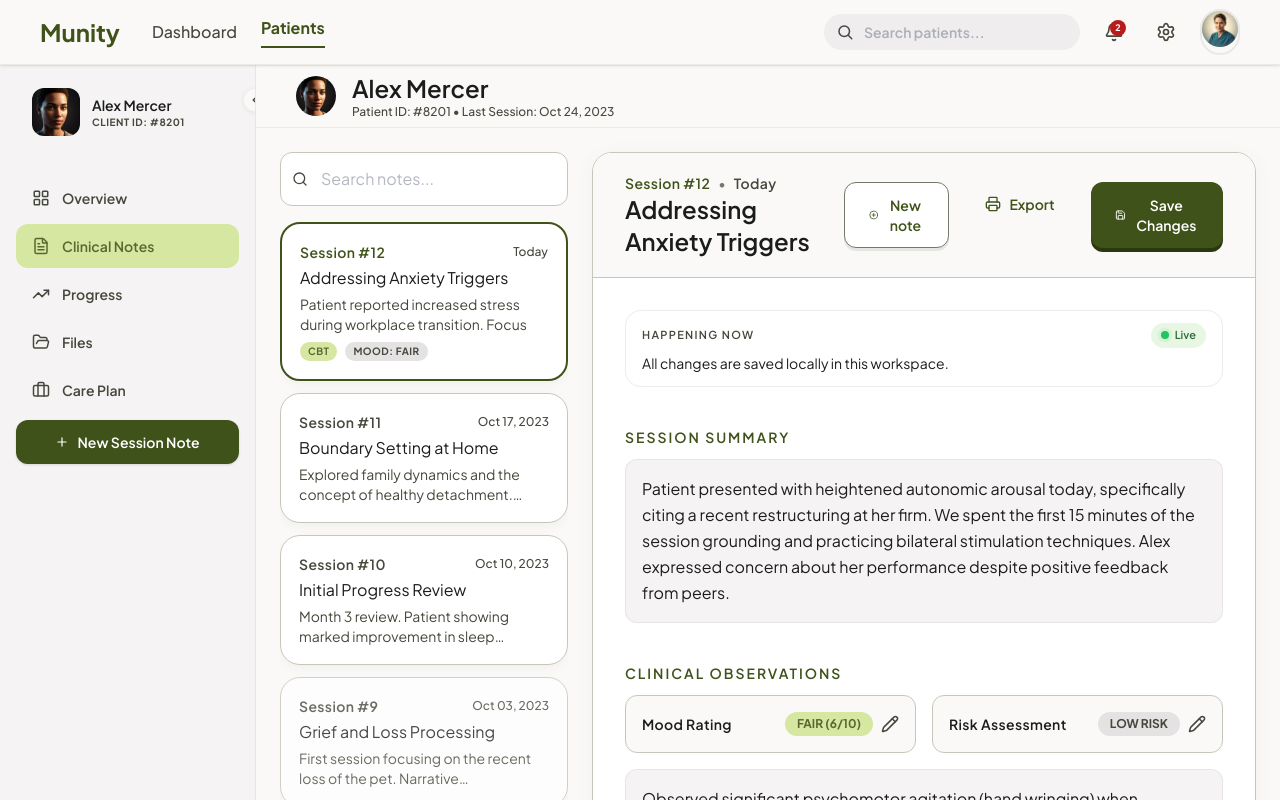
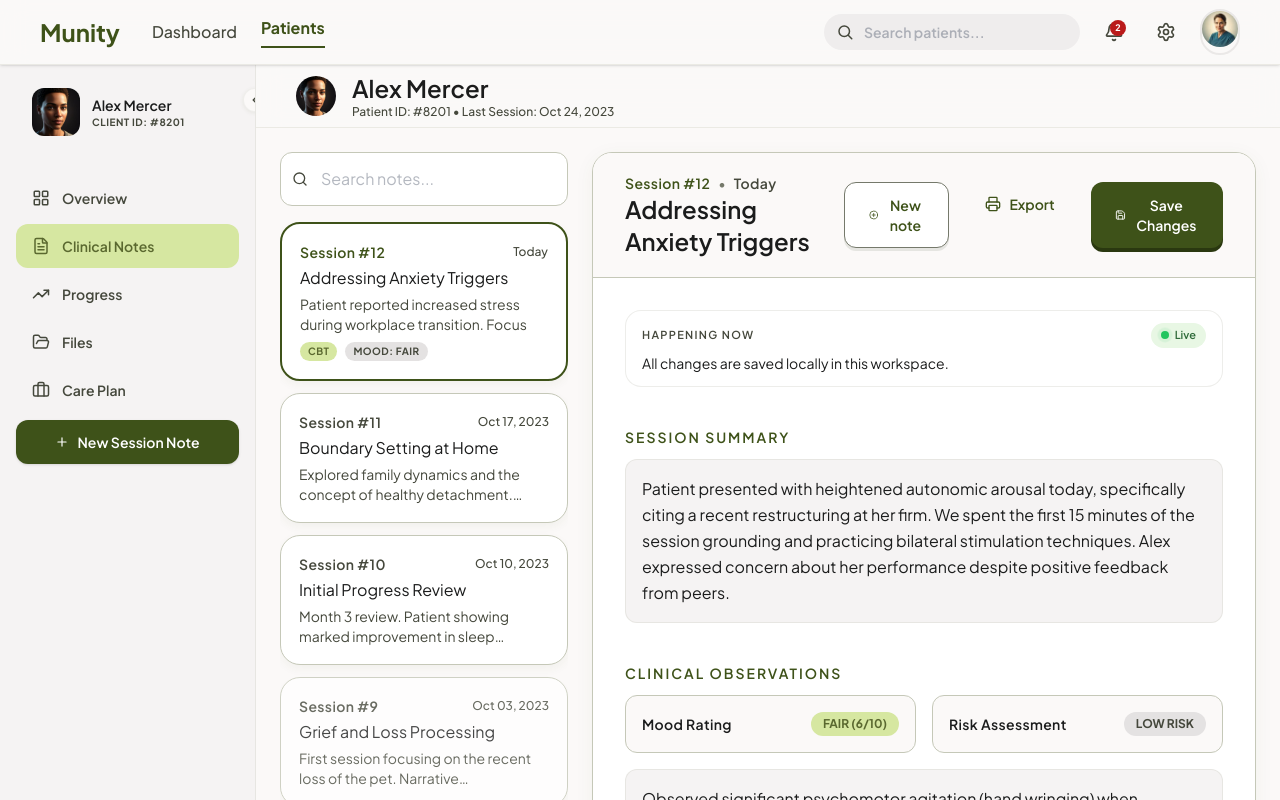
Before and after one commit to MichaelAdadey/The_Munity_Project, a Next.js app in the folder munity/: page /therapistpatients/alex-mercer/clinical-notes in a window 1280 px wide. Shown: the top 800 px of the page. Built offline with nearby package versions, Linux system fonts and the light colour scheme.

Commit message:
Remove pencil icon from mood rating and risk assessment cards

```diff
--- a/munity/components/therapistpatients/ClinicalNotesView.tsx
+++ b/munity/components/therapistpatients/ClinicalNotesView.tsx
@@ -444,10 +444,7 @@ function ObservationCard({
   return (
     <div className="flex items-center justify-between rounded-xl border border-munity-input-border bg-munity-bg p-4">
       <span className="text-sm font-semibold tracking-wide text-munity-text">{label}</span>
-      <div className="flex items-center gap-2">
-        <span className={`rounded-full px-3 py-1 text-xs font-bold ${badgeClass}`}>{badge}</span>
-        <Pencil className="size-[18px] text-munity-muted" />
-      </div>
+      <span className={`rounded-full px-3 py-1 text-xs font-bold ${badgeClass}`}>{badge}</span>
     </div>
   );
 }
```
